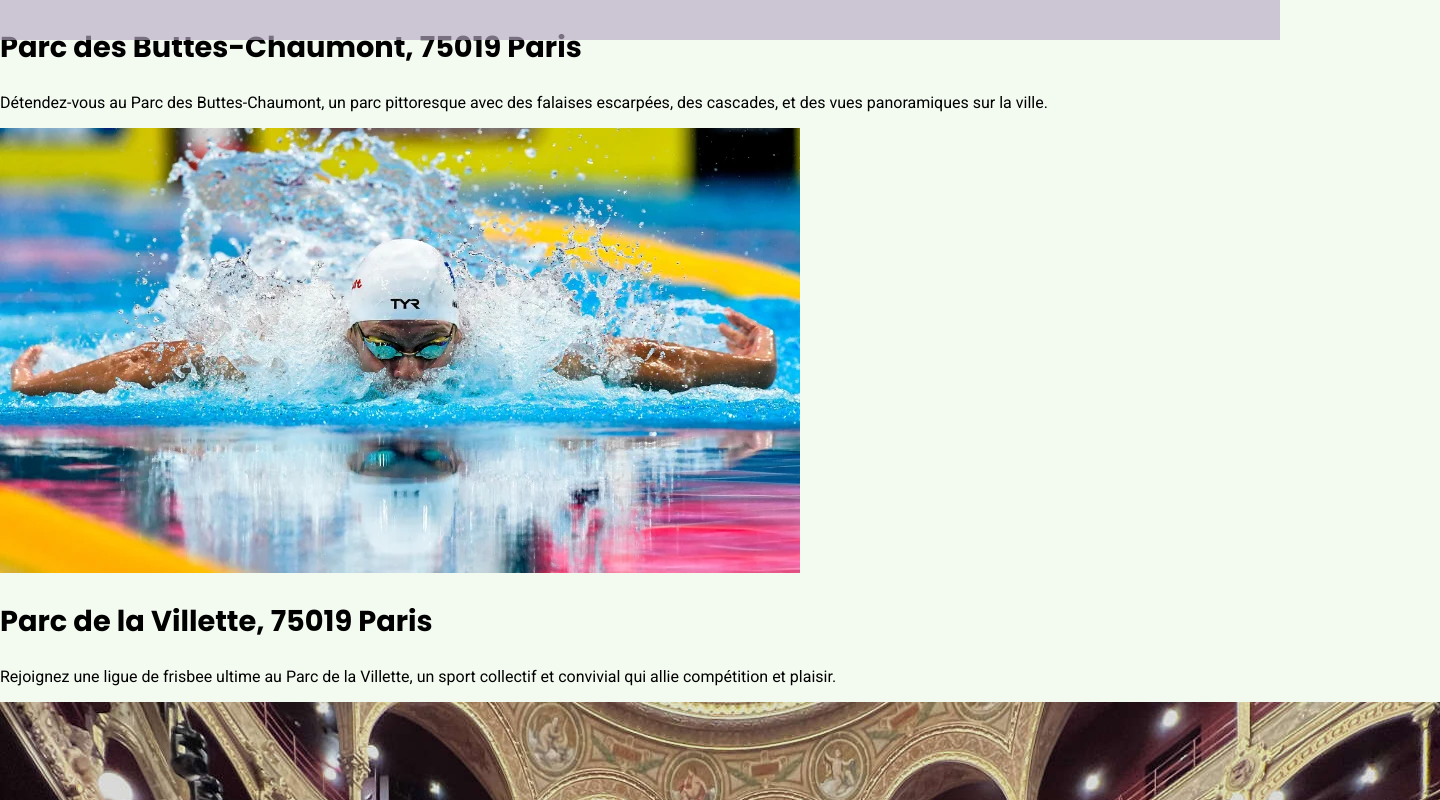
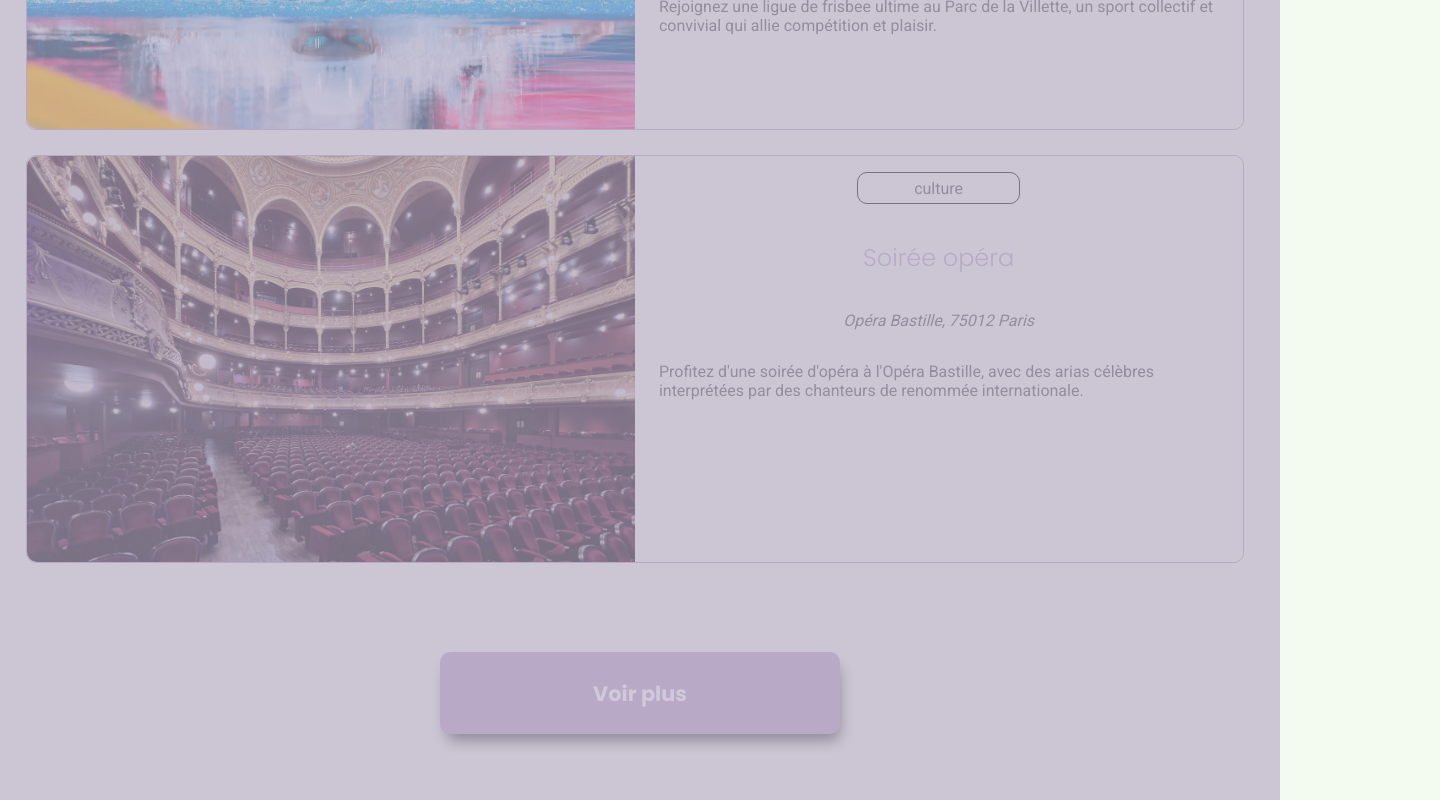
Before and after one commit to emmanuelle-c/OUT, a React (Vite) app: page /results in a window 1280 px wide. Shown: the part 760-1560 px from the top of the page, 1440 px wide, since content can reach past the window. Built offline with nearby package versions, Linux system fonts and the light colour scheme.

Commit message:
css of cards and results page done

```diff
--- a/src/components/Card.jsx
+++ b/src/components/Card.jsx
@@ -1,12 +1,17 @@
 import {PropTypes} from "prop-types";
+import "../styles/card.css"
 
 function Card ({activity}) {
     return (
-        <>
+        <div className="card-container">
         <img src={`/src/${activity.img}`}/>
-        <h2>{activity.address}</h2>
+        <div className="card-desc">
+        <p className="activity-cat">{activity.category}</p>
+        <h2>{activity.title}</h2>
+        <p className="activity-address">{activity.address}</p>
         <p>{activity.description}</p>
-        </>
+        </div>
+        </div>
     )
 }
 
--- a/src/components/pages/Results.jsx
+++ b/src/components/pages/Results.jsx
@@ -19,7 +19,7 @@ function Results() {
   );
   const randomCultureActivity = cultureArray[Math.floor(Math.random() * cultureArray.length)];
   return (
-    <>
+    <main className="main-result">
       {isOpen && <Modal setIsOpen={setIsOpen} />}
       <h2 className="results-header">Out te propose 3 activités</h2>
       <div>
@@ -33,8 +33,8 @@ function Results() {
             activity={randomCultureActivity}
           />
       </div>
-      <button>Voir plus</button>
-    </>
+      <button className="show-more-cards">Voir plus</button>
+    </main>
   );
 }
 
--- /dev/null
+++ b/src/styles/card.css
@@ -0,0 +1,33 @@
+.card-container{
+ width : 95%;
+ display: flex;
+ margin: 2%;
+ border: 1px solid var(--secondary-color);
+ border-radius: 10px;
+ img {
+    width: 50%;
+    object-fit: cover;
+    border-radius: 10px 0 0 10px;
+ }
+}
+
+.card-desc{
+    color: #525252;
+    display: flex;
+    flex-direction: column;
+    align-items: center;
+    padding: 0 2%;
+    h2{
+        color : var(--secondary-color);
+        font-size: 1.5em;
+        font-weight : 300;
+    }
+    .activity-cat{
+        border: 0.5px solid black;
+        padding: 1% 10%;
+        border-radius: 10px;
+    }
+    .activity-address{
+        font-style: italic;
+    }
+}
--- a/src/styles/global.css
+++ b/src/styles/global.css
@@ -1,4 +1,4 @@
-@import url("https://fonts.googleapis.com/css?family=Poppins:700|Roboto:400");
+@import url("https://fonts.googleapis.com/css?family=Poppins:700,300|Roboto:400");
 
 :root {
   --text: #071303;
--- a/src/styles/modal.css
+++ b/src/styles/modal.css
@@ -2,7 +2,7 @@
     background-color: var(--secondary-color);
     opacity: 65%;
     width: 100vw;
-    height: 100vh;
+    height: 500vh;
     z-index: 0;
     top: 50%;
     left: 50%;
--- a/src/styles/results.css
+++ b/src/styles/results.css
@@ -2,3 +2,23 @@
     text-align: center;
     color: #525252;
 }
+
+.show-more-cards{
+    background-color: var(--secondary-color);
+    color: white;
+    font-family: "poppins";
+    font-weight: 700;
+    font-size: 1.3em;
+    border-radius: 10px;
+    border: none;
+    padding: 2% 12%;
+    box-shadow: 3px 10px 15px -4px rgba(0,0,0,0.75);
+    cursor: pointer;
+    margin: 5% 0;
+}
+
+.main-result {
+    display: flex;
+    flex-direction: column;
+    align-items: center;
+}
```
